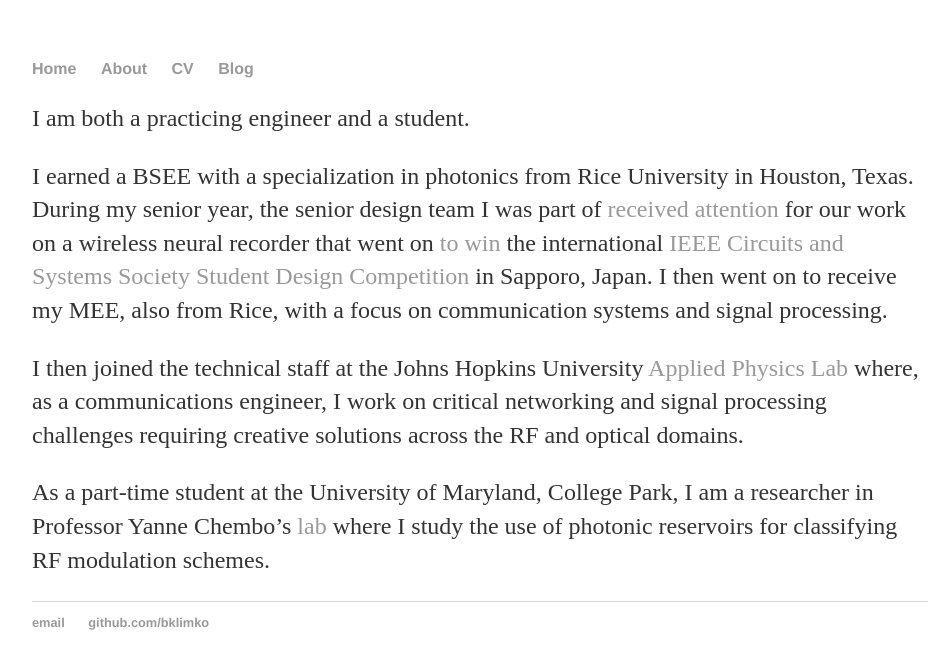
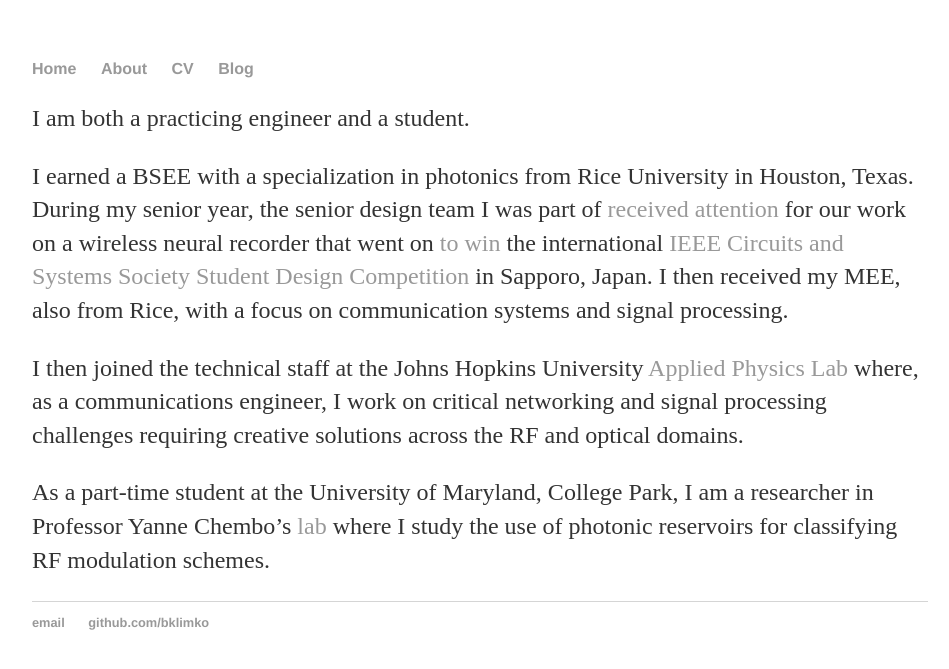
Before and after one commit to bklimko/bklimko.github.io, a Jekyll site: the page built from about/index.md, in a window 1280 px wide. Shown: the top 669 px of the page, without its empty margins (160-1109 px from the left). Built offline with Jekyll 4.4.1, drawn with Linux system fonts in a browser that asks for light colours.

Commit message:
minor edits to about me

```diff
--- a/about/index.md
+++ b/about/index.md
@@ -5,7 +5,7 @@ title: About me
 
 I am both a practicing engineer and a student.
 
-I earned a BSEE with a specialization in photonics from Rice University in Houston, Texas. During my senior year, the senior design team I was part of [received attention](https://news2.rice.edu/2019/04/23/students-hope-to-cut-ties-that-bind-seizure-sufferers-2/) for our work on a wireless neural recorder that went on [to win](https://www.tmc.edu/news/2019/05/rice-students-wireless-epilepsy-monitor-wins-in-japan%E2%80%A8/) the international [IEEE Circuits and Systems Society Student Design Competition](https://ieee-cas.org/2018-2019-cass-student-design-competition-world-and-regional-winners) in Sapporo, Japan. I then went on to receive my MEE, also from Rice, with a focus on communication systems and signal processing.
+I earned a BSEE with a specialization in photonics from Rice University in Houston, Texas. During my senior year, the senior design team I was part of [received attention](https://news2.rice.edu/2019/04/23/students-hope-to-cut-ties-that-bind-seizure-sufferers-2/) for our work on a wireless neural recorder that went on [to win](https://www.tmc.edu/news/2019/05/rice-students-wireless-epilepsy-monitor-wins-in-japan%E2%80%A8/) the international [IEEE Circuits and Systems Society Student Design Competition](https://ieee-cas.org/2018-2019-cass-student-design-competition-world-and-regional-winners) in Sapporo, Japan. I then received my MEE, also from Rice, with a focus on communication systems and signal processing.
 
 I then joined the technical staff at the Johns Hopkins University [Applied Physics Lab](https://www.jhuapl.edu/) where, as a communications engineer, I work on critical networking and signal processing challenges requiring creative solutions across the RF and optical domains.
 
```
